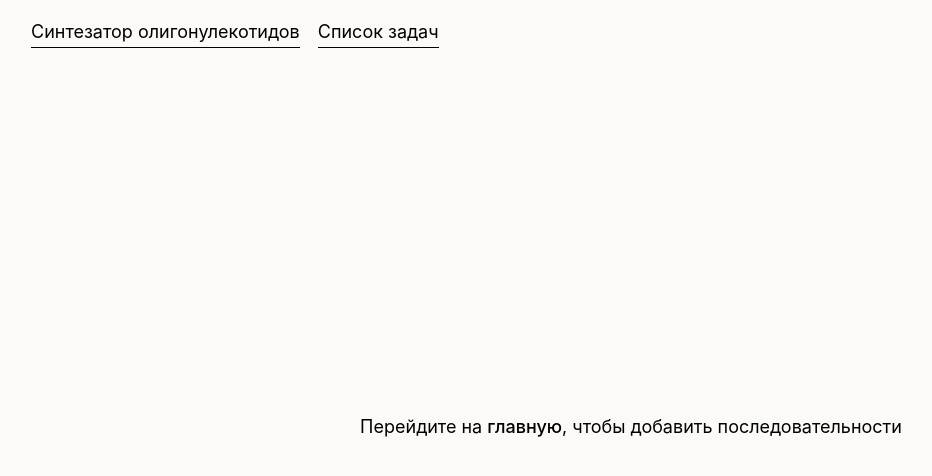
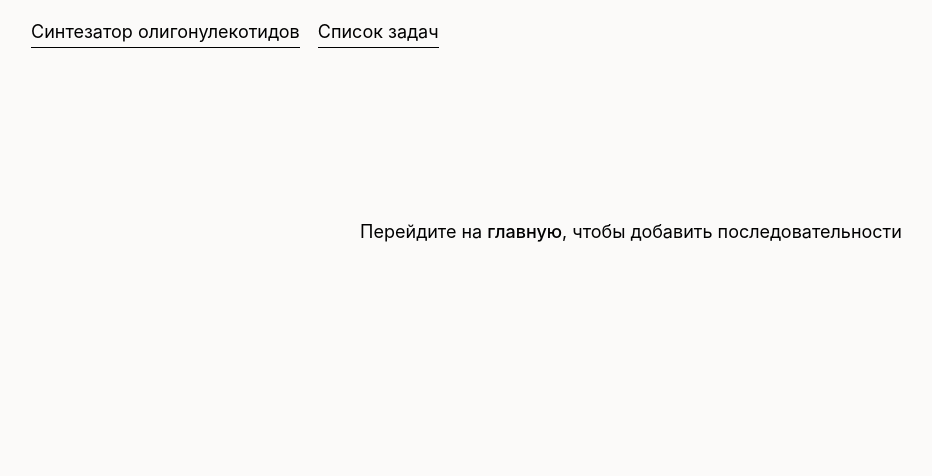
Before and after one commit to snork-maiden/oligonucleotide-synthesis, a Vue app: page /tasks in a window 1280 px wide. Shown: the top 476 px of the page, without its empty margins (9-941 px from the left). Built offline with nearby package versions, Linux system fonts and the light colour scheme.

Commit message:
Clear filters on mounted, style fixes

```diff
--- a/src/assets/main.css
+++ b/src/assets/main.css
@@ -19,6 +19,8 @@ textarea,
 select,
 input {
   font: inherit;
+  border: 1px solid #b1b4b2;
+  border-radius: 4px;
 }
 
 body {
--- a/src/components/TasksFiltersInput.vue
+++ b/src/components/TasksFiltersInput.vue
@@ -53,8 +53,6 @@ watch(value, (newValue) => {
 }
 
 .input {
-  border: 1px solid #ccc;
-  border-radius: 4px;
   width: 8em;
 }
 
--- a/src/components/TheAbout.vue
+++ b/src/components/TheTasks.vue
@@ -1,14 +1,16 @@
 <script setup lang="ts">
 import { useSynthesizerStore } from "@/stores/synthesizer";
 import TheTasksTable from "./TheTasksTable.vue";
-import { computed } from "vue";
+import { computed, onMounted } from "vue";
 import TasksFilters from "./TasksFilters.vue";
 const store = useSynthesizerStore();
 const isSequences = computed(() => store.getSequences().length);
+
+onMounted(() => store.clearFilters())
 </script>
 
 <template>
-  <div class="wrapper">
+  <div class="tasks">
     <template v-if="isSequences">
       <TasksFilters/>
       <TheTasksTable />
@@ -21,8 +23,8 @@ const isSequences = computed(() => store.getSequences().length);
 </template>
 
 <style scoped>
-.wrapper {
-  margin: auto;
+.tasks {
+margin-top: min(8em, 10vw);
 }
 .link {
   color: inherit;
--- a/src/stores/synthesizer.ts
+++ b/src/stores/synthesizer.ts
@@ -146,6 +146,10 @@ export const useSynthesizerStore = defineStore("synthesizer", () => {
     delete filters.value[filterName];
   }
 
+  function clearFilters() {
+    filters.value = {}
+  }
+
   function takeNextSequence(): void {
     const sequence = sortedWaitingSequences.value[0];
     if (!sequence) return;
@@ -281,5 +285,6 @@ export const useSynthesizerStore = defineStore("synthesizer", () => {
     filteredSequences,
     setFilter,
     deleteFilter,
+    clearFilters
   };
 });
--- a/src/views/TasksView.vue
+++ b/src/views/TasksView.vue
@@ -1,9 +1,9 @@
 <script setup lang="ts">
-import TheAbout from '@/components/TheAbout.vue';
+import TheTasks from '@/components/TheTasks.vue';
 </script>
 
 <template>
-<TheAbout/>
+<TheTasks/>
 </template>
 
 <style>
```
